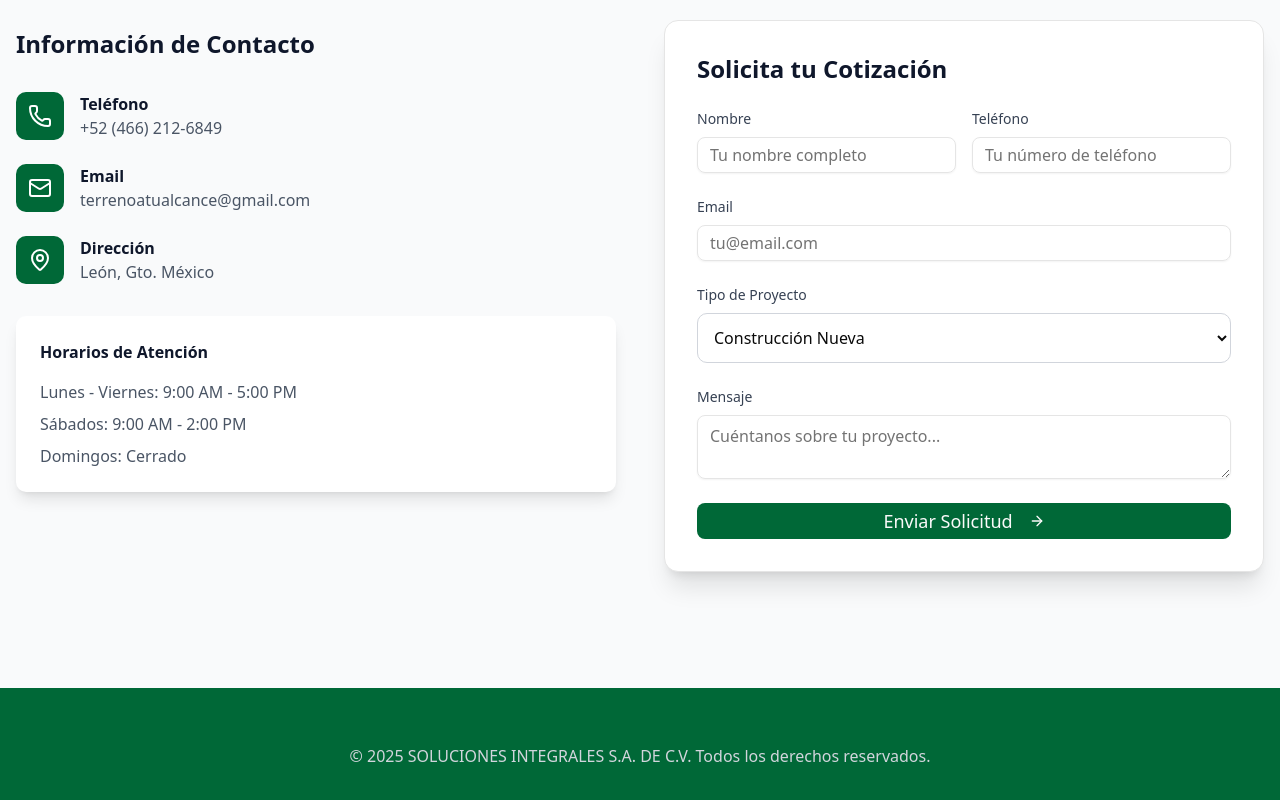
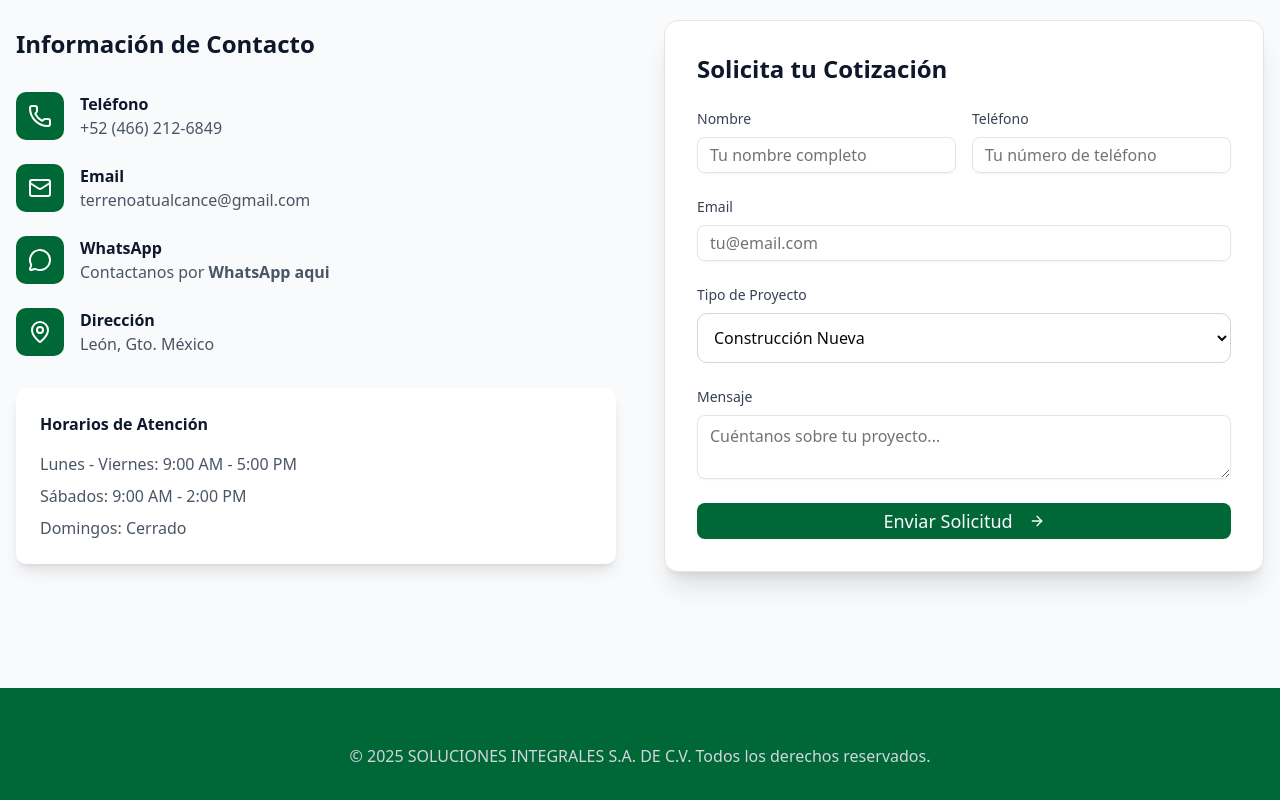
Before and after one commit to Gonzalez-Ricardo/terreno-a-tu-alcance, a Next.js app: page / in a window 1280 px wide. Shown: the part 7656-8456 px from the top of the page. Built offline with nearby package versions, Linux system fonts and the light colour scheme.

Commit message:
correcion7

```diff
--- a/src/app/Component/contacto.tsx
+++ b/src/app/Component/contacto.tsx
@@ -2,10 +2,11 @@ import React from "react";
 import { useForm, ValidationError } from "@formspree/react";
 import { Card, CardContent } from "@/components/ui/card";
 import { Badge } from "@/components/ui/badge";
-import { Phone, Mail, MapPin, ArrowRight } from "lucide-react";
+import { Phone, Mail, MapPin, ArrowRight, MessageCircle } from "lucide-react";
 import { Button } from "@/components/ui/button";
 import { Textarea } from "@/components/ui/textarea";
 import { Input } from "@/components/ui/input";
+import Link from "next/link";
 
 export default function Contacto() {
   const [state, handleSubmit] = useForm("xvgqryyp");
@@ -51,12 +52,14 @@ export default function Contacto() {
                   <Phone className="h-5 w-5 md:h-6 md:w-6 text-white" />
                 </div>
                 <div>
+                <Link href="tel:+52 466 212 6849" passHref>
                   <p className="font-semibold text-slate-900 text-sm md:text-base">
                     Teléfono
                   </p>
                   <p className="text-gray-600 text-sm md:text-base">
                     +52 (466) 212-6849
                   </p>
+                  </Link>
                 </div>
               </div>
 
@@ -64,6 +67,7 @@ export default function Contacto() {
                 <div className="bg-[#006837] p-2 md:p-3 rounded-lg mr-3 md:mr-4">
                   <Mail className="h-5 w-5 md:h-6 md:w-6 text-white" />
                 </div>
+                <Link href="mailto:terrenoatualcance@gmail.com" passHref>
                 <div>
                   <p className="font-semibold text-slate-900 text-sm md:text-base">
                     Email
@@ -71,6 +75,23 @@ export default function Contacto() {
                   <p className="text-gray-600 text-sm md:text-base">
                     terrenoatualcance@gmail.com
                   </p>
+                </div>
+                </Link>
+              </div>
+
+              <div className="flex items-center">
+                <div className="bg-[#006837] p-2 md:p-3 rounded-lg mr-3 md:mr-4">
+                  <MessageCircle className="h-5 w-5 md:h-6 md:w-6 text-white" />
+                </div>
+                <div>
+                <Link href="https://wa.link/rdn46b" passHref>
+                  <p className="font-semibold text-slate-900 text-sm md:text-base">
+                    WhatsApp
+                  </p>
+                  <p className="text-gray-600 text-sm md:text-base">
+                    Contactanos por <b>WhatsApp aqui</b>
+                  </p>
+                  </Link>
                 </div>
               </div>
 
--- a/src/app/Component/gallery.tsx
+++ b/src/app/Component/gallery.tsx
@@ -114,6 +114,7 @@ export default function Gallery() {
             <Card
               key={index}
               className="group overflow-hidden hover:shadow-xl transition-all duration-300 max-w-full"
+              onClick={() => setSelectedProject(item)}
             >
               <div className="relative overflow-hidden">
                 <Image
```
